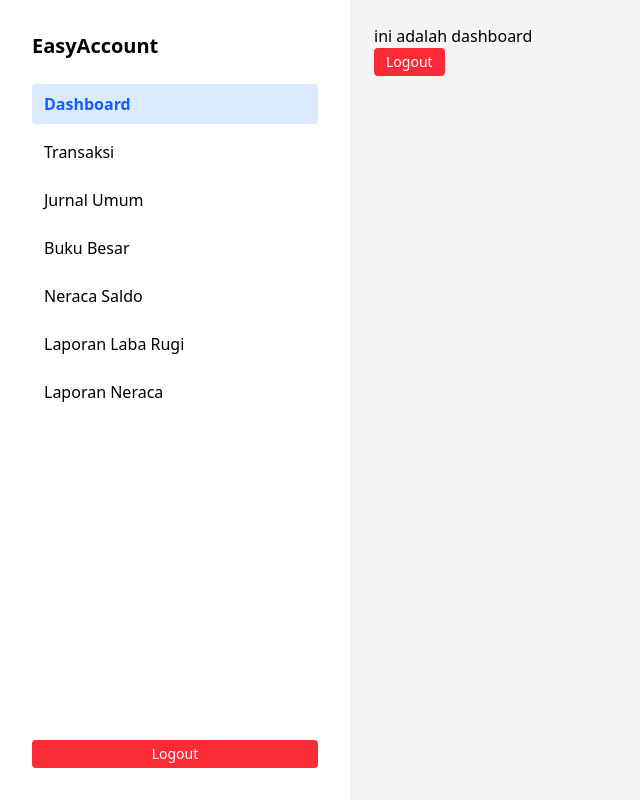
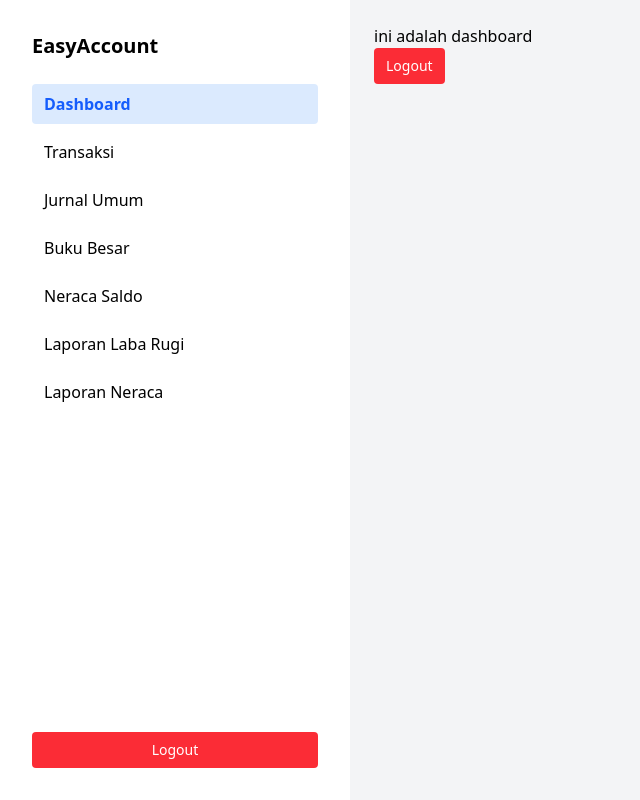
Before and after one commit to Yudann/easy-account, a Next.js app: page /dashboard in a window 1280 px wide. Shown: the whole page, without its empty margins (0-640 px from the left). Built offline with nearby package versions, Linux system fonts and the light colour scheme.

Commit message:
style: add transition

```diff
--- a/src/app/components/LogoutButton.tsx
+++ b/src/app/components/LogoutButton.tsx
@@ -18,7 +18,7 @@ export default function LogoutButton() {
     <>
       <button
         onClick={() => setShowModal(true)}
-        className="text-sm bg-red-500 text-white py-1 px-3 rounded cursor-pointer"
+        className="text-sm bg-red-500 text-white py-2 px-3 rounded cursor-pointer hover:bg-red-600 transition"
       >
         Logout
       </button>
```
